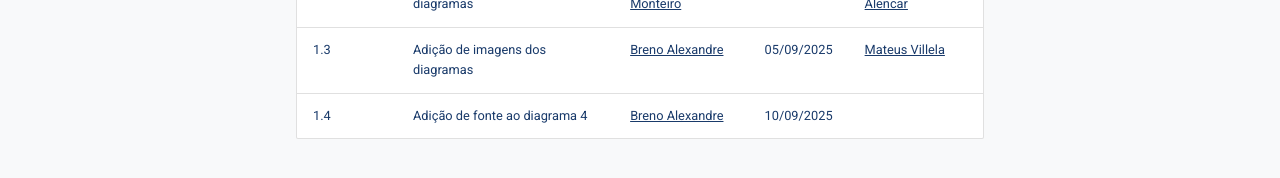
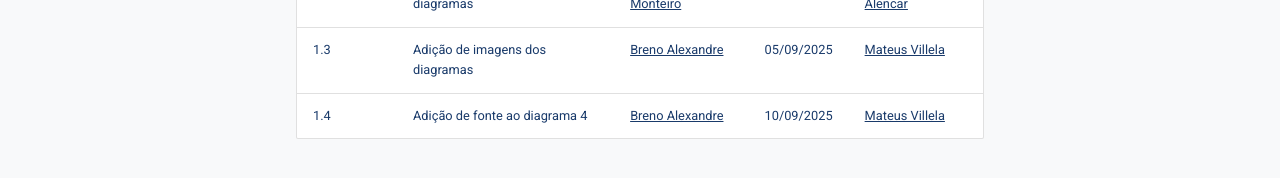
Before and after one commit to UnBArqDsw2025-2-Turma02/2025.2-T02_G5_DicasDeEstagio_Entrega03, an MkDocs documentation site: the page built from docs/Base/BPMN/ModelagemBPMN.md, in a window 1280 px wide and 900 px high, scrolled down 3107 px. Shown: the part 677-855 px from the top of the window. Built offline with MkDocs 1.6.1 and Material for MkDocs 9.7.7, drawn with Linux system fonts in a browser that asks for light colours; comment, search, counter and statistics services are not loaded.

Commit message:
Update ModelagemBPMN.md

```diff
--- a/docs/Base/BPMN/ModelagemBPMN.md
+++ b/docs/Base/BPMN/ModelagemBPMN.md
@@ -83,4 +83,4 @@ A notação BPMN se mostrou uma ferramenta muito útil na diagramação de fluxo
 | 1.1    | Adição de imagens dos diagramas        | [Henrique Martins Alencar](https://github.com/henryqma) | 05/09/2025 | [Letícia da Silva Monteiro](https://github.com/leticiamonteiroo) |
 | 1.2   | Adicionando fontes e outros diagramas  |[Letícia da Silva Monteiro](https://github.com/leticiamonteiroo)| 05/09/2025 | [Henrique Martins Alencar](https://github.com/henryqma) |
 | 1.3    | Adição de imagens dos diagramas       | [Breno Alexandre](https://github.com/brenoalexandre0) | 05/09/2025 | [Mateus Villela](https://github.com/MVConsorte) |
-| 1.4    | Adição de fonte ao diagrama 4 | [Breno Alexandre](https://github.com/brenoalexandre0) | 10/09/2025 |  |
+| 1.4    | Adição de fonte ao diagrama 4 | [Breno Alexandre](https://github.com/brenoalexandre0) | 10/09/2025 | [Mateus Villela](https://github.com/MVConsorte) |
```
